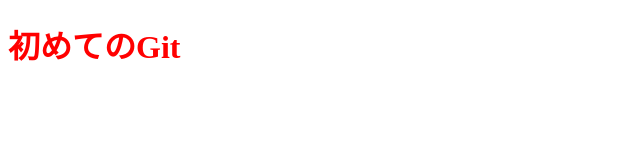
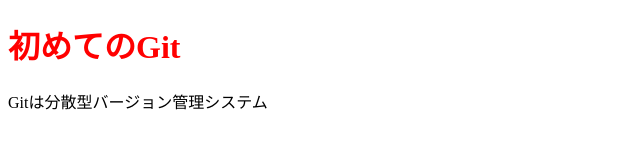
Before and after one commit to ooshiro3280611/first_app, a plain HTML site: page index.html in a window 1280 px wide. Shown: the whole page, without its empty margins (0-640 px from the left). Drawn offline with Linux system fonts and the light colour scheme.

Commit message:
add p tag

```diff
--- a/index.html
+++ b/index.html
@@ -11,6 +11,7 @@
 
 <body>
     <h1>初めてのGit</h1>
+    <p>Gitは分散型バージョン管理システム</p>
 </body>
 
 </html>
```
